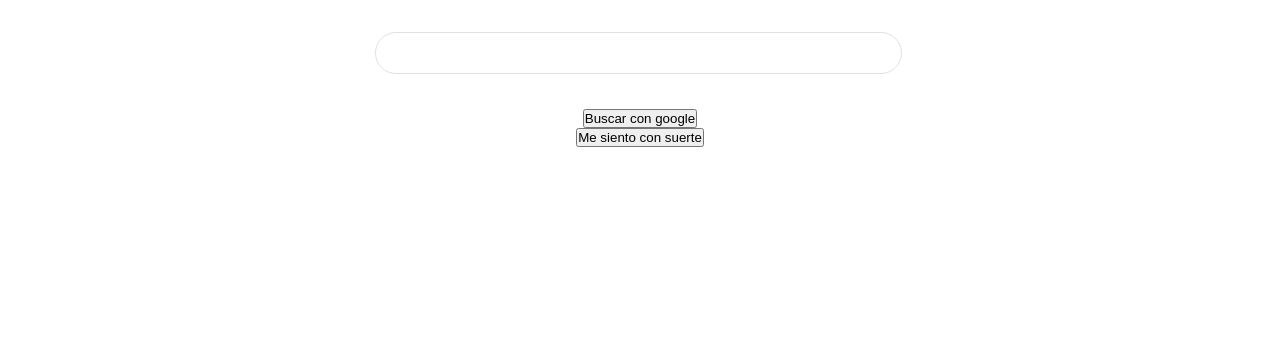
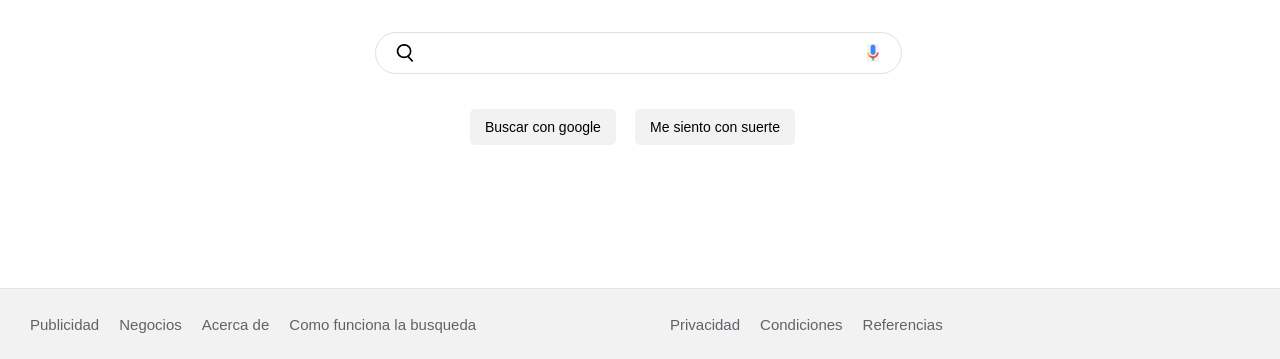
Before and after one commit to Felipe-Lozada/html-practico, a plain HTML site: page index.html in a window 1280 px wide. Shown: the part 441-800 px from the top of the page. Drawn offline with Linux system fonts and the light colour scheme.

Commit message:
Ultimos detalles

```diff
--- a/css/master.css
+++ b/css/master.css
@@ -97,7 +97,7 @@
 }
 
 main .main-input .search-icon {
-    background-image: url("");
+    background-image: url("../assets/ico_search.png");
     background-repeat: no-repeat;
     background-position: center;
     background-size: contain;
@@ -106,7 +106,7 @@
 }
 
 main .main-input .micro-icon {
-    background-image: url("");
+    background-image: url("../assets/ico_voice.png");
     background-repeat: no-repeat;
     background-position: center;
     background-size: contain;
@@ -114,3 +114,62 @@
     height: 18px;
     cursor: pointer;
 }
+
+main .main-buttons {
+  width: 530px;
+  margin: 0 auto;
+}
+
+main .main-buttons div {
+  display: inline-block;
+}
+
+main .main-buttons div button{
+  height: 36px;
+  background: #f2f2f2;
+  border: none;
+  font-size: 14px;
+  color: black;
+  border-radius: 5px;
+  padding: 0 15px;
+  margin-right: 15px;
+}
+
+main .main-buttons div button:hover{
+  border: 1px solid #c6c6c6;
+  box-shadow: 0 1px 1px #000001;
+}
+
+footer {
+  width: 100%;
+  height: 50px;
+  position: absolute;
+  bottom: 0;
+  display: grid;
+  grid-template-columns:  1fr 1fr;
+  align-items: center;
+  font-size: 15px;
+  background: #f2f2f2;
+  border-top: 1px solid #e4e4e4e4;
+  padding: 10px;
+}
+
+footer ul {
+  margin: 10px;
+  list-style: none;
+  display: flex;
+  padding-left: 0;
+}
+
+footer .contenedor-left{
+  justify-content: flex-start;
+}
+
+footer .contenedor-right{
+  justify-content: flex-end;
+}
+
+footer ul li a {
+  margin :10px;
+  color: #5f6368;
+}
--- a/index.html
+++ b/index.html
@@ -41,6 +41,19 @@
             <div><button>Me siento con suerte</button></div>
         </section>
     </main>
+    <footer>
+      <ul class="footer-left">
+        <li> <a herf="#">Publicidad</a></li>
+        <li> <a herf="#">Negocios</a></li>
+        <li> <a herf="#">Acerca de</a></li>
+        <li> <a herf="#">Como funciona la busqueda</a></li>
+      </ul>
+      <ul class="footer-right">
+        <li> <a herf="#">Privacidad</a></li>
+        <li> <a herf="#">Condiciones</a></li>
+        <li> <a herf="#">Referencias</a></li>
+      </ul>
+    </footer>
 </body>
 
 </html>
```
